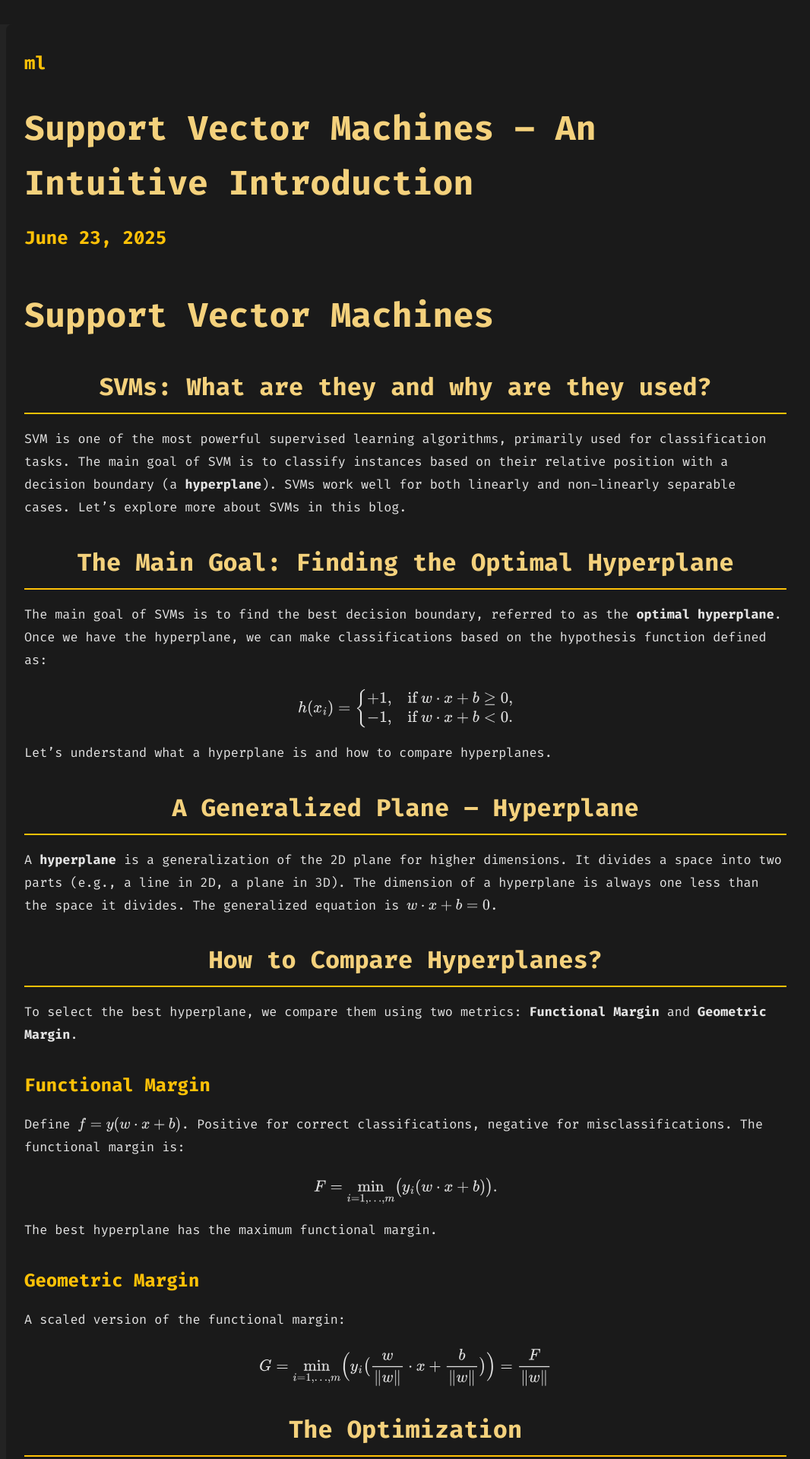
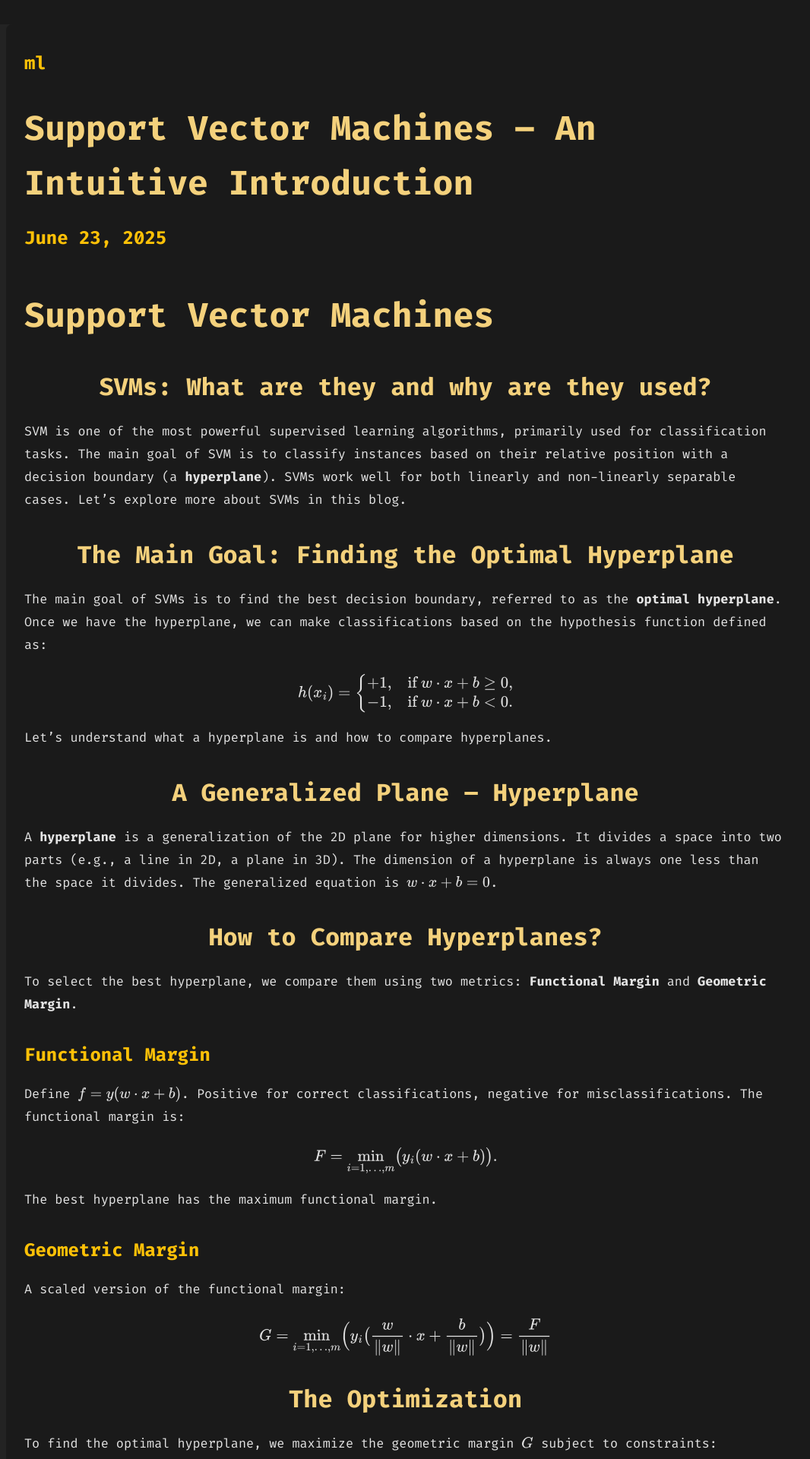
Before and after one commit to shrrynsh/site.github.io, a Jekyll site: the page built from _posts/2025-06-23-svm-from-scratch.md, in a window 1280 px wide. Shown: the top 1920 px of the page at 76% size, without its empty margins (80-1146 px from the left). Built offline with Jekyll 4.4.1, drawn with Linux system fonts in a browser that asks for light colours.

Commit message:
Update post.html

```diff
--- a/_layouts/post.html
+++ b/_layouts/post.html
@@ -84,8 +84,8 @@ layout: default
 
 .post-content-wrapper h2 {
   font-size: 2rem !important;
-  border-bottom: 2px solid #ffc107 !important;
-  padding-bottom: 0.5rem !important;
+  /* border-bottom: 2px solid #ffc107 !important; */
+  /* padding-bottom: 0.5rem !important; */
 }
 
 .post-content-wrapper h3 {
```
